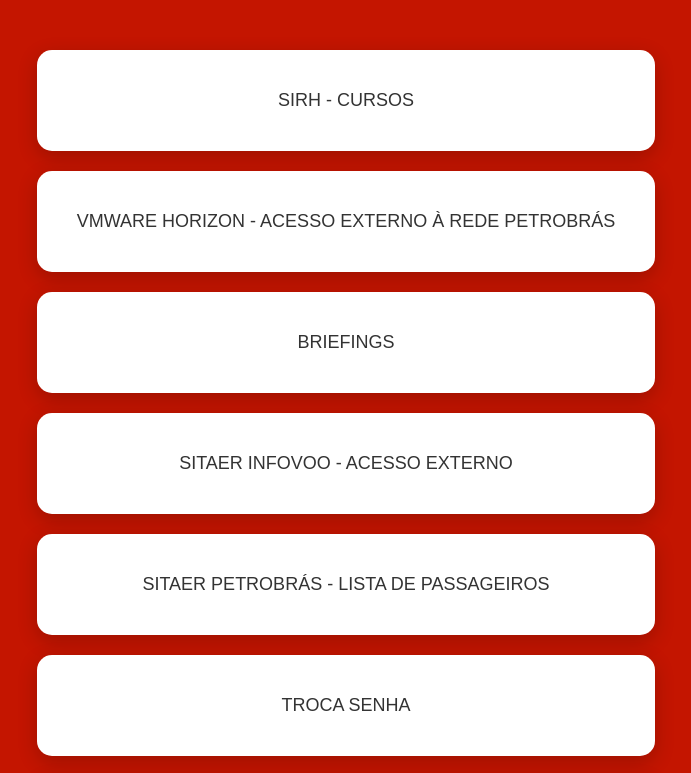
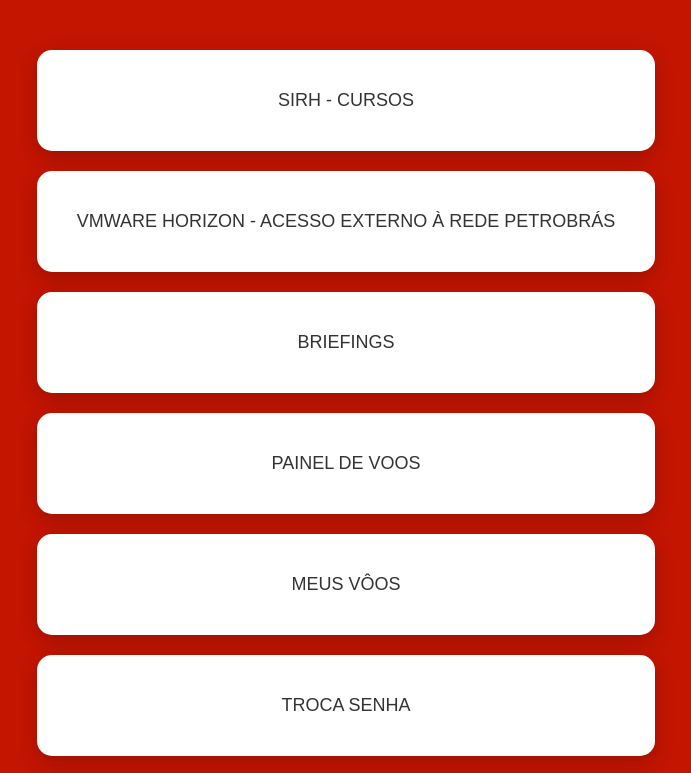
Before and after one commit to the-coder-19/links-halliburton, a plain HTML site: page petrobras.html in a window 1280 px wide. Shown: the top 773 px of the page, without its empty margins (294-985 px from the left). Drawn offline with Linux system fonts and the light colour scheme.

Commit message:
Atualização de links Petrobrás

```diff
--- a/petrobras.html
+++ b/petrobras.html
@@ -67,11 +67,11 @@
 
     <a href="https://horizon.petrobras.com.br/portal/webclient/index.html" class="float-button" target="_blank">VMWARE HORIZON - ACESSO EXTERNO À REDE PETROBRÁS</a>
 
-    <a href="https://jpi6j.glideapp.io/dl/d0a5f4" class="float-button" target="_blank">BRIEFINGS</a>
+    <a href="https://transporteaereo.petrobras.com.br/HomeApp?PaginaId=1" class="float-button" target="_blank">BRIEFINGS</a>
 
-    <a href="https://sitaer-infovoo.petrobras.com.br/" class="float-button" target="_blank">SITAER INFOVOO - ACESSO EXTERNO</a>
+    <a href="https://transporteaereo.petrobras.com.br/PainelDevoos" class="float-button" target="_blank">PAINEL DE VOOS</a>
 
-    <a href="https://sitaerinfric.petrobras.com.br/" class="float-button" target="_blank">SITAER PETROBRÁS - LISTA DE PASSAGEIROS</a>
+    <a href="https://transporteaereo.petrobras.com.br/Router" class="float-button" target="_blank">MEUS VÔOS</a>
 
     <a href="https://trocasenha.petrobras.com.br/identityiq/login.jsf?prompt=true" class="float-button" target="_blank">TROCA SENHA</a>
 
```
